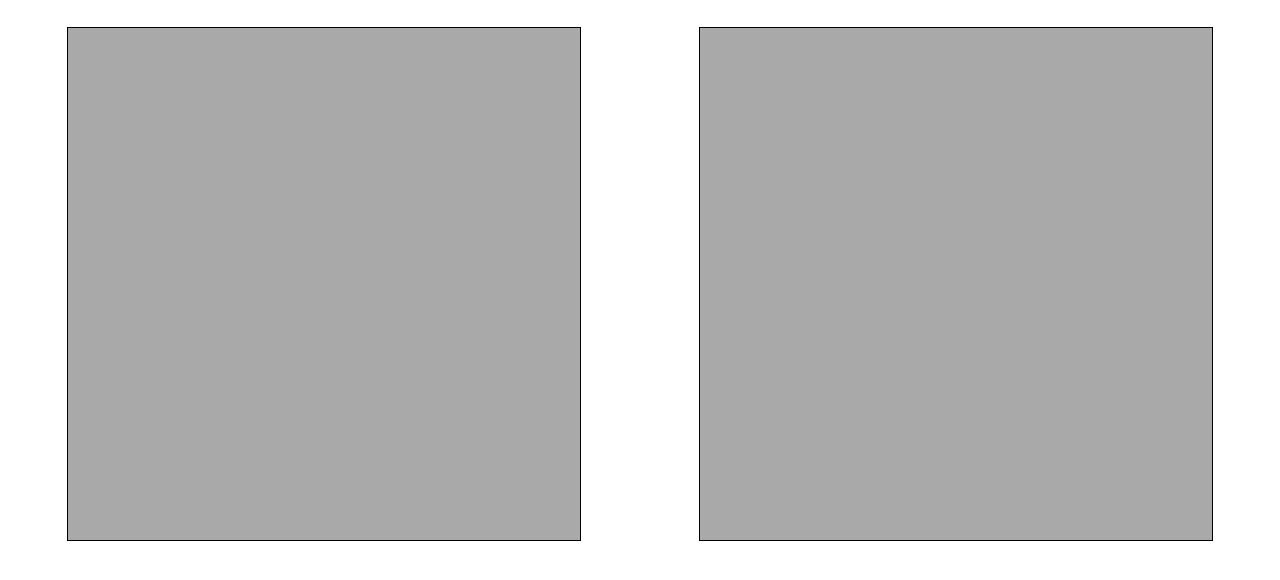
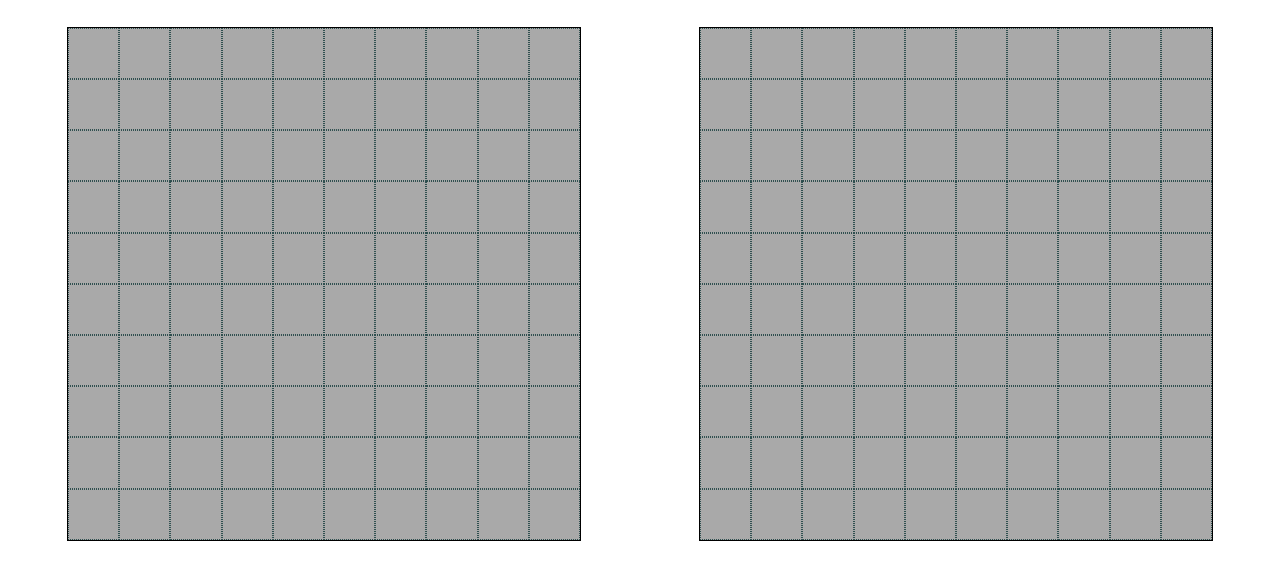
Before and after one commit to earosselot/Battleship, a plain HTML site: page index.html in a window 1280 px wide. Shown: the part 50-630 px from the top of the page. Drawn offline with Linux system fonts and the light colour scheme.

Commit message:
just updating lines

```diff
--- a/styles.css
+++ b/styles.css
@@ -1,5 +1,6 @@
 .tile {
     background-color: darkgrey;
+    border: 1px dotted darkslategrey;
 }
 
 .board {
```
